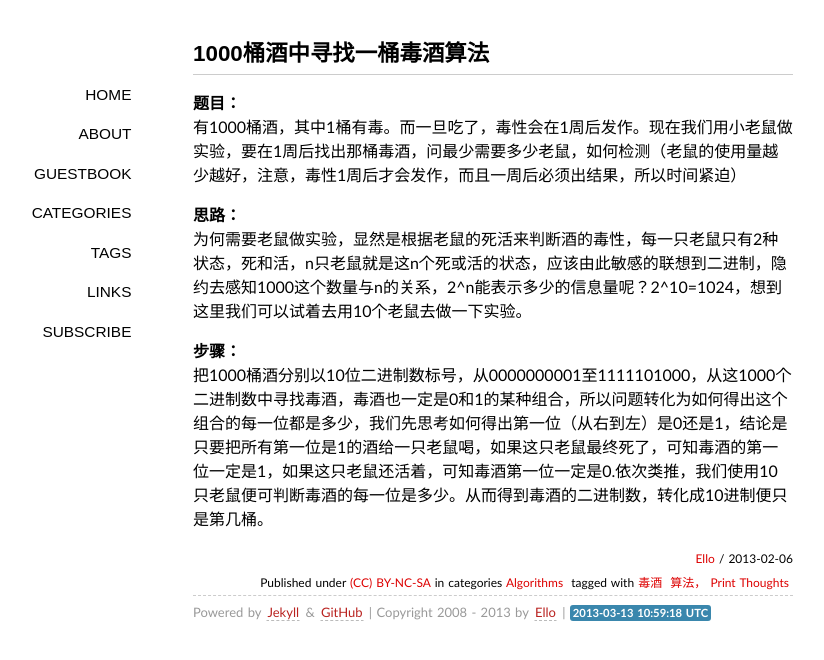
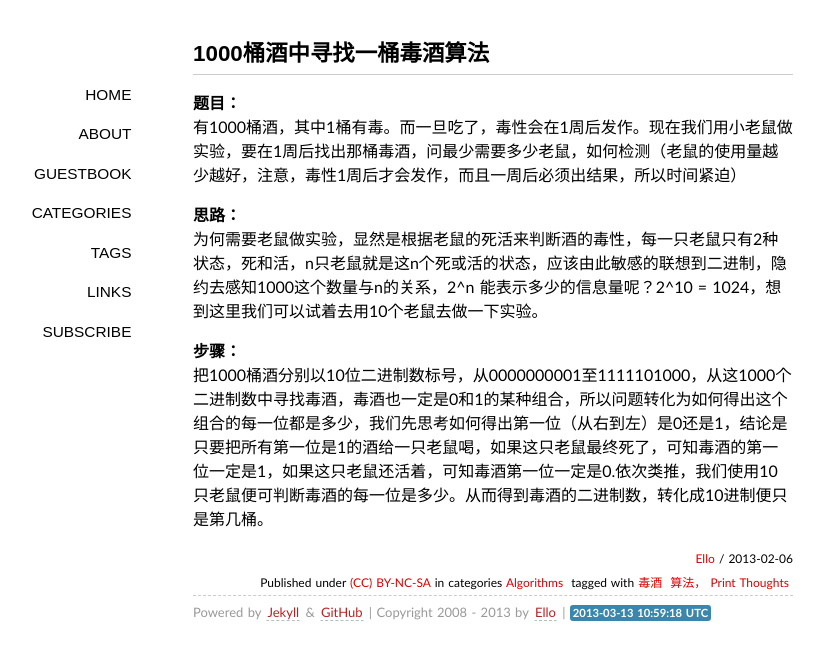
Before and after one commit to pii0x/ellochen.github.com, a Jekyll site: the page built from _posts/2013-02-06-1000桶酒中寻找一桶毒酒算法.md, in a window 1280 px wide. Shown: the top 660 px of the page, without its empty margins (147-971 px from the left). Built offline with Jekyll 4.4.1, drawn with Linux system fonts in a browser that asks for light colours; some web fonts are replaced; Markdown is read by kramdown in place of the engine named in the settings; comment, search, counter and statistics services are not loaded.

```diff
--- a/_posts/2013-02-06-1000桶酒中寻找一桶毒酒算法.md
+++ b/_posts/2013-02-06-1000桶酒中寻找一桶毒酒算法.md
@@ -9,7 +9,7 @@ tags: [毒酒, 算法， Print Thoughts]
 有1000桶酒，其中1桶有毒。而一旦吃了，毒性会在1周后发作。现在我们用小老鼠做实验，要在1周后找出那桶毒酒，问最少需要多少老鼠，如何检测（老鼠的使用量越少越好，注意，毒性1周后才会发作，而且一周后必须出结果，所以时间紧迫）
 
 **思路：**
-为何需要老鼠做实验，显然是根据老鼠的死活来判断酒的毒性，每一只老鼠只有2种状态，死和活，n只老鼠就是这n个死或活的状态，应该由此敏感的联想到二进制，隐约去感知1000这个数量与n的关系，2^n能表示多少的信息量呢？2^10=1024，想到这里我们可以试着去用10个老鼠去做一下实验。
+为何需要老鼠做实验，显然是根据老鼠的死活来判断酒的毒性，每一只老鼠只有2种状态，死和活，n只老鼠就是这n个死或活的状态，应该由此敏感的联想到二进制，隐约去感知1000这个数量与n的关系，2^n 能表示多少的信息量呢？2^10 = 1024，想到这里我们可以试着去用10个老鼠去做一下实验。
 
 **步骤：**
 把1000桶酒分别以10位二进制数标号，从0000000001至1111101000，从这1000个二进制数中寻找毒酒，毒酒也一定是0和1的某种组合，所以问题转化为如何得出这个组合的每一位都是多少，我们先思考如何得出第一位（从右到左）是0还是1，结论是只要把所有第一位是1的酒给一只老鼠喝，如果这只老鼠最终死了，可知毒酒的第一位一定是1，如果这只老鼠还活着，可知毒酒第一位一定是0.依次类推，我们使用10只老鼠便可判断毒酒的每一位是多少。从而得到毒酒的二进制数，转化成10进制便只是第几桶。
```
